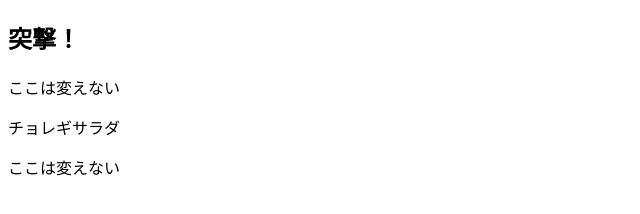
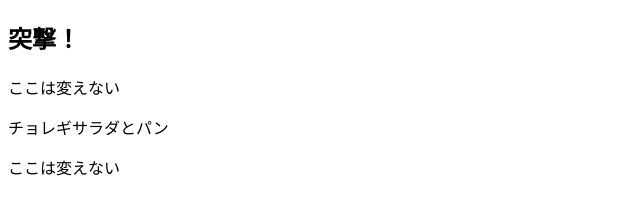
Before and after one commit to k-kud/pushConflict, a plain HTML site: page index.html in a window 1280 px wide. Shown: the full height of the page, 0-640 px from the left. Drawn offline with Linux system fonts and the light colour scheme.

Commit message:
[fix conflict]index.html

```diff
--- a/index.html
+++ b/index.html
@@ -6,7 +6,7 @@
 <body>
 <h2> 突撃！ </h2>
 <p>ここは変えない</p>
-<p>チョレギサラダ</p>
+<p>チョレギサラダとパン</p>
 <p>ここは変えない</p>
 </body>
 </html>
```
